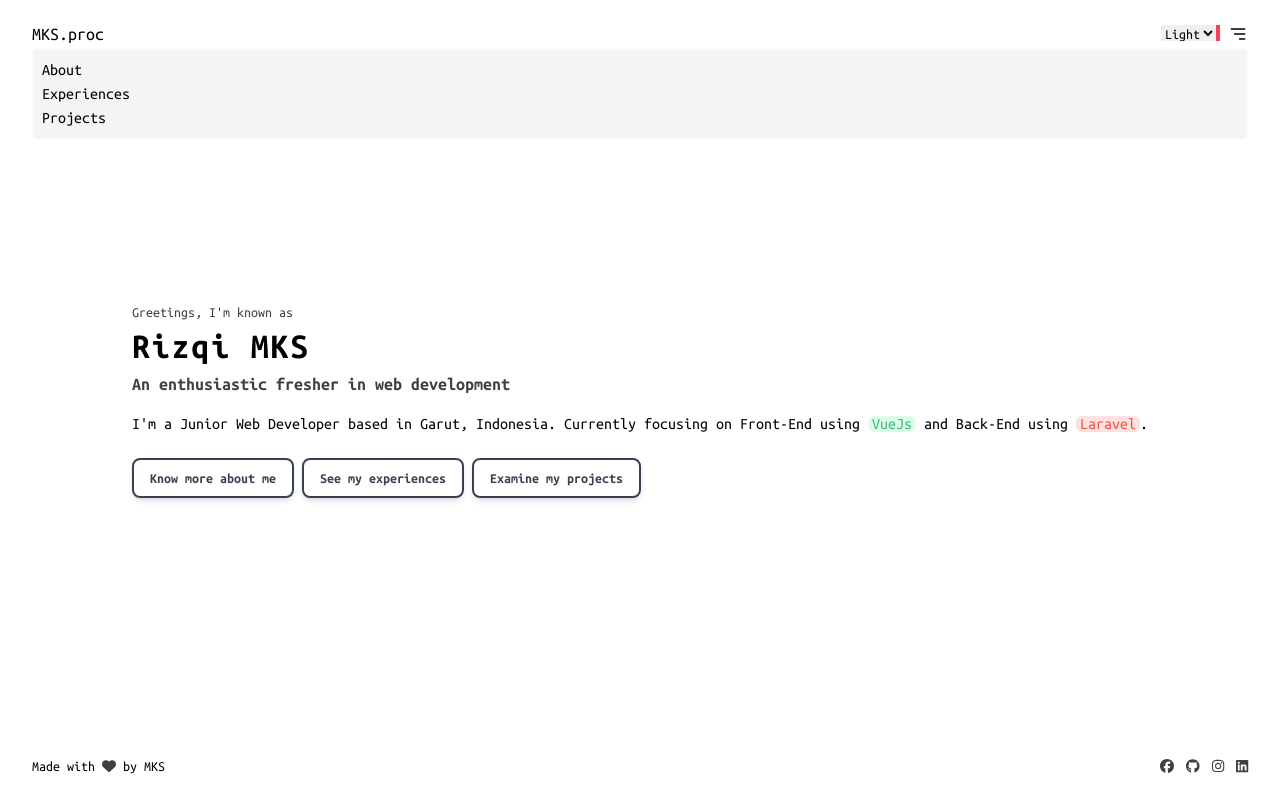
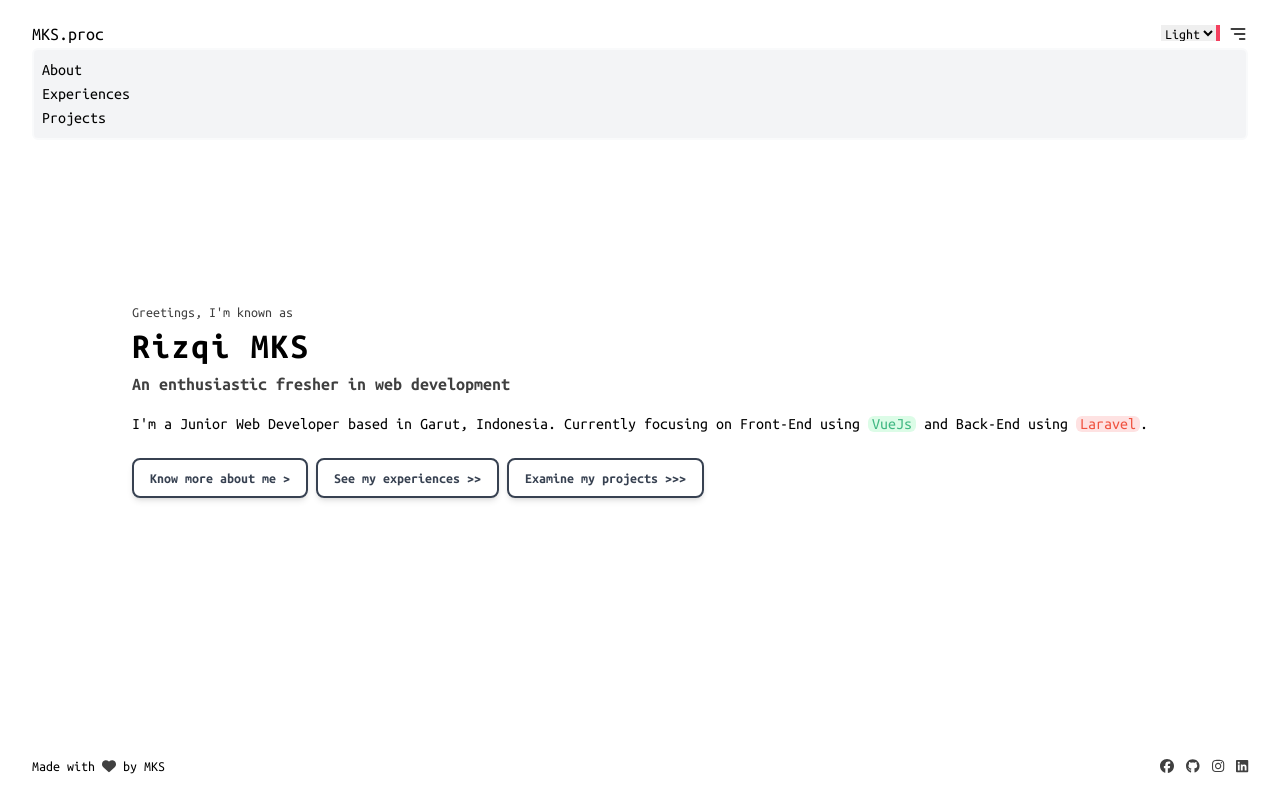
Before and after one commit to mksdesuyo/vuejs-ornament, a Vue app: page / in a window 1280 px wide. Built offline with nearby package versions, Linux system fonts and the light colour scheme.

Commit message:
(HomeView): adding > symbol to the link button

```diff
--- a/src/views/HomeView.vue
+++ b/src/views/HomeView.vue
@@ -14,21 +14,21 @@
         class="p-2 px-4 text-gray-700 transition-all duration-200 ease-in-out border-2 border-gray-700 rounded-lg shadow-md hover:bg-gray-700 hover:text-gray-50"
         data-discover="true"
         aria-current="page"
-        >Know more about me</router-link
+        >Know more about me ></router-link
       >
       <router-link
         to="#"
         class="p-2 px-4 text-gray-700 transition-all duration-200 ease-in-out border-2 border-gray-700 rounded-lg shadow-md hover:bg-gray-700 hover:text-gray-50"
         data-discover="true"
         aria-current="page"
-        >See my experiences</router-link
+        >See my experiences >></router-link
       >
       <router-link
         to="/project"
         class="p-2 px-4 text-gray-700 transition-all duration-200 ease-in-out border-2 border-gray-700 rounded-lg shadow-md hover:bg-gray-700 hover:text-gray-50"
         data-discover="true"
         aria-current="page"
-        >Examine my projects</router-link
+        >Examine my projects >>></router-link
       >
     </div>
   </main>
```
